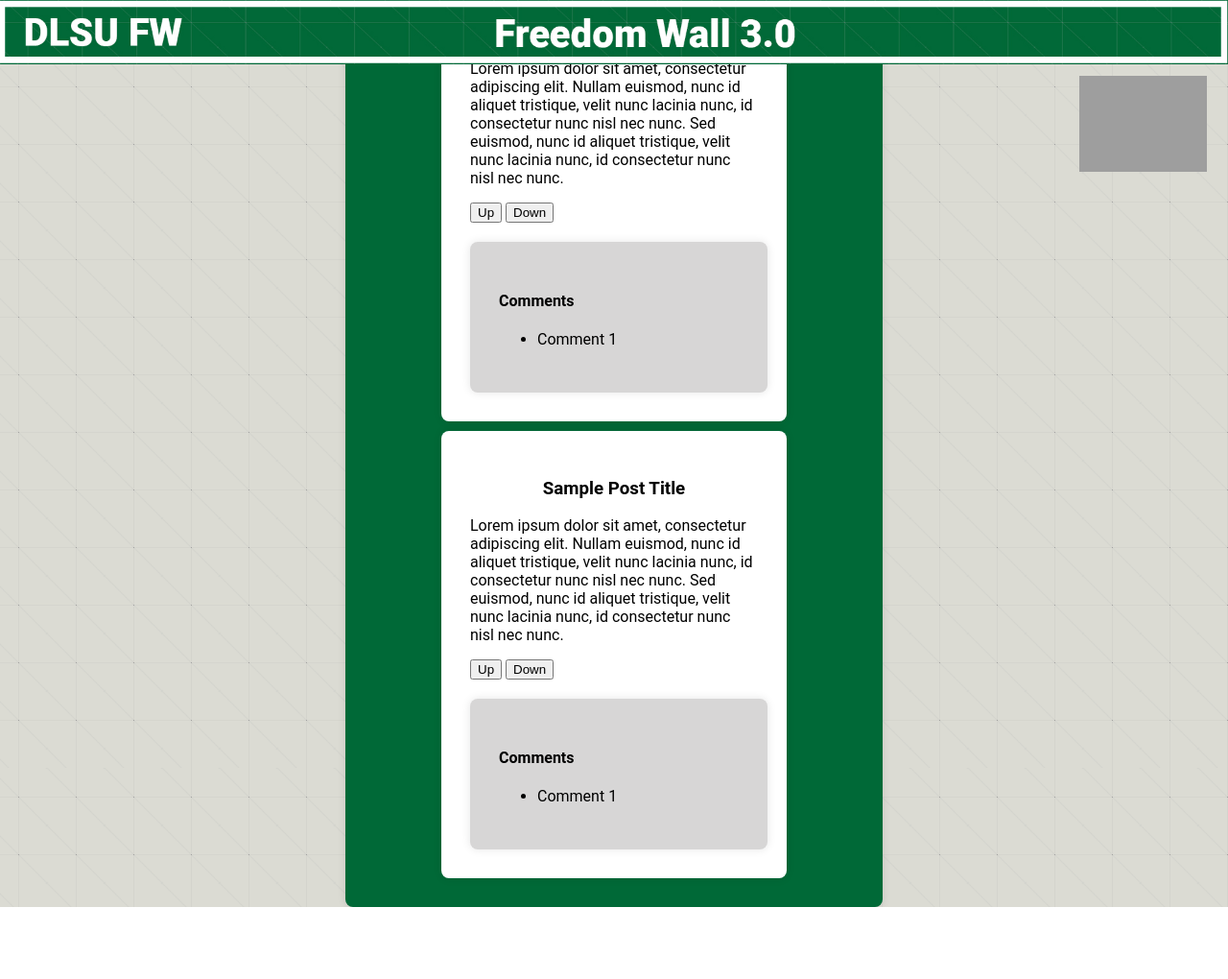
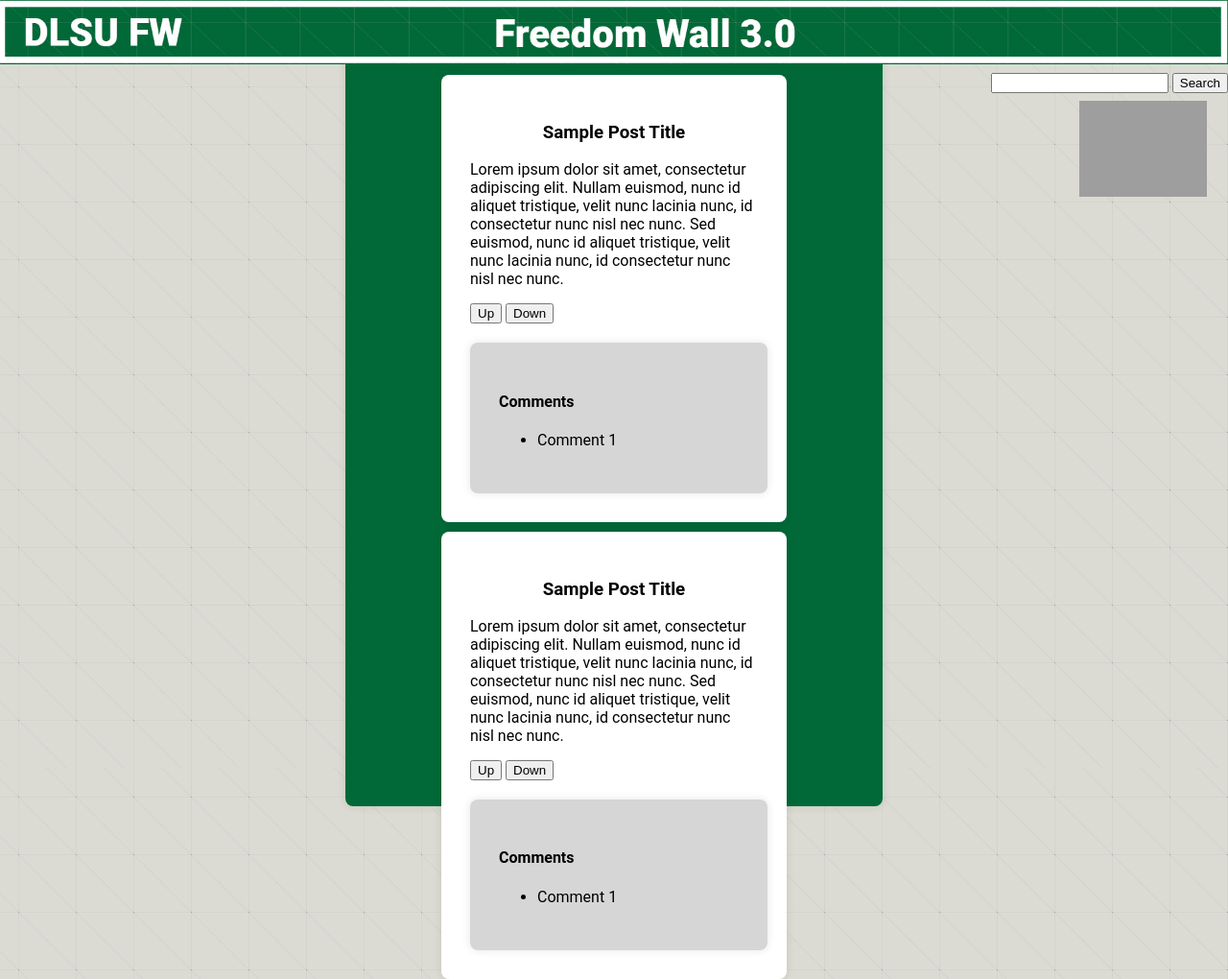
Before and after one commit to jeckerschan/CCAPPDEV, a plain HTML site: page CCAPDEV/MainPage.html in a window 1280 px wide. Shown: the whole page at 96% size. Before the commit the page ends 945 px from the top, so only its background shows below. Drawn offline with Linux system fonts and the light colour scheme; grey boxes are pictures that could not be loaded.

Commit message:
updates
added search bar

```diff
--- a/CCAPDEV/MainPage.css
+++ b/CCAPDEV/MainPage.css
@@ -21,6 +21,14 @@
     width: 100%;
     max-height: 100px;
 }
+
+.header-search{
+    display: flex;
+    margin-top: 5px;
+    align-items: right;
+}
+.header-search{ justify-content: right; }
+
 .box-item{
     width: 100%;
     display: flex;
@@ -48,6 +56,7 @@
     box-shadow: 0 0 10px rgba(0, 0, 0, 0.1);
     padding: 30px;
     width: 500px;
+    height: 100%;
     margin: 0 auto;
     margin-top: 20px;
 }
--- a/CCAPDEV/MainPage.html
+++ b/CCAPDEV/MainPage.html
@@ -12,10 +12,18 @@
     <div class="banner">
         <img src="tempbanner.jpg" alt="Banner Image">
 
+        <div class="header-search">
+            <form>
+                <input type="text" id="search-field" />
+                <input type="submit" value="Search" />
+            </form>
+        </div>
+
         <div class="header-profile">
             <div class="box-item">
                <a href="Profile.html"> <img src="https://cdn.pixabay.com/photo/2015/10/05/22/37/blank-profile-picture-973460_960_720.png"> </a>
             </div>
+
         </div>
     </div>
 
```
